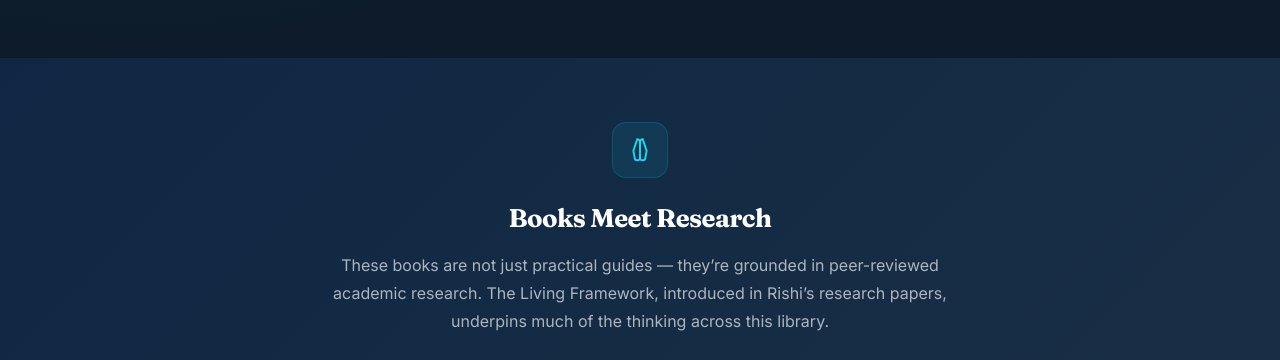
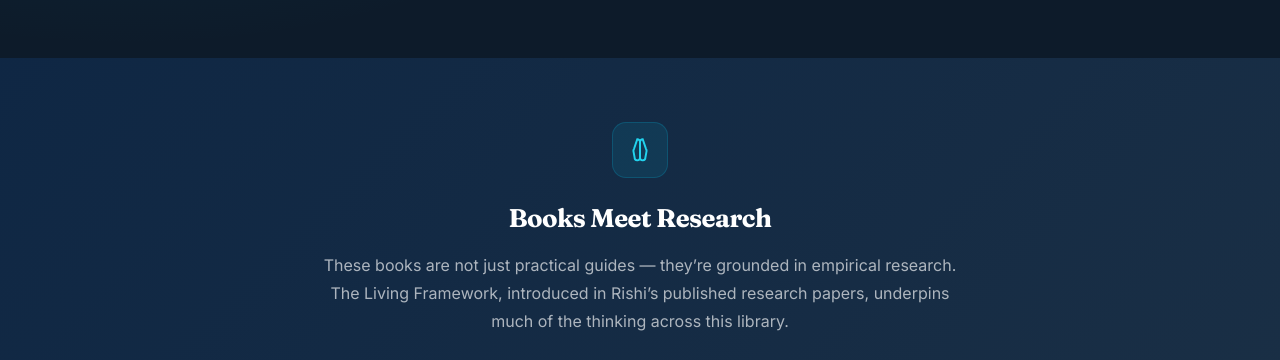
Before and after one commit to LivingFramework/books, a plain HTML site: page index.html in a window 1280 px wide. Shown: the part 5307-5667 px from the top of the page. Drawn offline with Linux system fonts and the light colour scheme.

Commit message:
Fix: replace peer-reviewed with empirical research — papers are preprints

```diff
--- a/index.html
+++ b/index.html
@@ -876,7 +876,7 @@
       <svg viewBox="0 0 24 24" fill="none" stroke="currentColor" stroke-width="1.8" color="var(--teal-light)"><path d="M9.5 2A2.5 2.5 0 0 1 12 4.5v15a2.5 2.5 0 0 1-4.96-.44l-1.1-6a2.5 2.5 0 0 1 .47-1.92L9.5 2z"/><path d="M14.5 2A2.5 2.5 0 0 0 12 4.5v15a2.5 2.5 0 0 0 4.96-.44l1.1-6a2.5 2.5 0 0 0-.47-1.92L14.5 2z"/></svg>
     </div>
     <h3>Books Meet Research</h3>
-    <p>These books are not just practical guides &mdash; they&rsquo;re grounded in peer-reviewed academic research. The Living Framework, introduced in Rishi&rsquo;s research papers, underpins much of the thinking across this library.</p>
+    <p>These books are not just practical guides &mdash; they&rsquo;re grounded in empirical research. The Living Framework, introduced in Rishi&rsquo;s published research papers, underpins much of the thinking across this library.</p>
     <a class="btn-research" href="https://livingframework.github.io" target="_blank">
       Explore the Research
       <svg width="14" height="14" viewBox="0 0 24 24" fill="none" stroke="currentColor" stroke-width="2.5"><path d="M5 12h14M12 5l7 7-7 7"/></svg>
```
